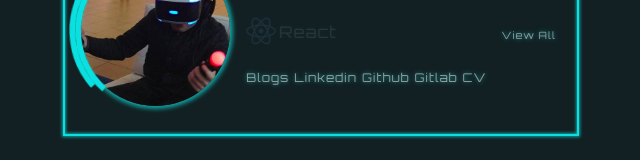
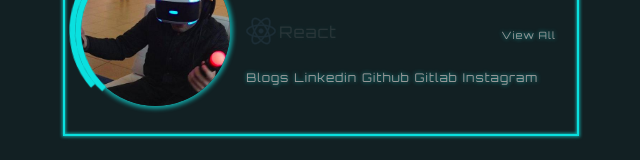
Before and after one commit to zafar-saleem/zafar-saleem.github.io, a React (Create React App) app: page / in a window 1280 px wide. Shown: the part 369-529 px from the top of the page, without its empty margins (319-959 px from the left). Built offline with nearby package versions, Linux system fonts and the light colour scheme.

Commit message:
feat: updated links

```diff
--- a/src/components/description/description.js
+++ b/src/components/description/description.js
@@ -84,10 +84,15 @@ const Description = () => {
           Gitlab
         </Link>
         <Link
+          href='https://instagram.com/zafarfotos'
+          rel='Zafar Saleem Instagram Profile'>
+          Instagram
+        </Link>
+        {/* <Link
           href='https://www.dropbox.com/scl/fi/pvn69vtd9h61g33ns8iwg/CV.pdf?rlkey=j6os79uyni7bxxd881dh6msdv&dl=0'
           rel='Zafar Saleem CV'>
           CV
-        </Link>
+        </Link> */}
       </p>
     </Desc>
   )
```
